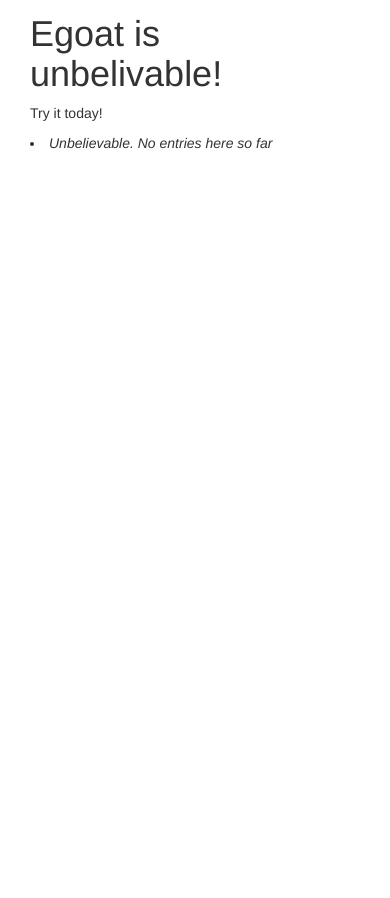
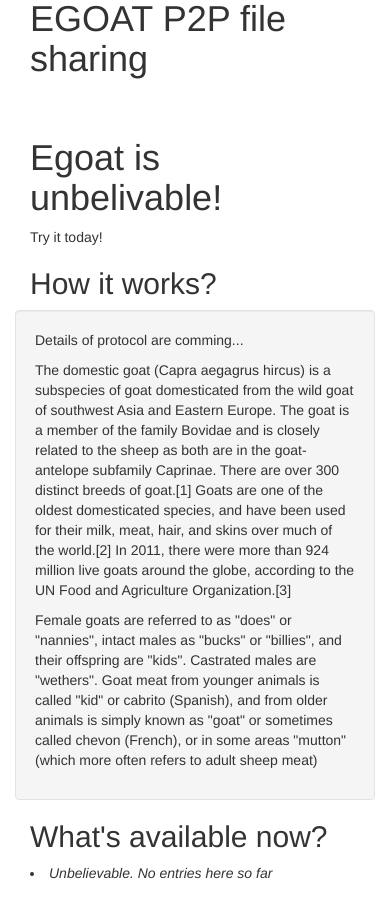
Before and after one commit to ilonajulczuk/egoat, a Flask app: page / in a window 390 px wide. Shown: the part 386-1284 px from the top of the page. Before the commit the page ends 535 px from the top, so only its background shows below. Run offline with Flask 2, Linux system fonts and the light colour scheme; data that the repository does not hold is empty; some libraries are stand-ins or nearby versions.

Commit message:
Better looking web page.

```diff
--- a/templates/index.html
+++ b/templates/index.html
@@ -1,13 +1,25 @@
 {% extends "layout.html" %}
 {% block body %}
-<div class="well-large">
-<h1>Egoat is unbelivable!</h1>
+<div class="col-md-12">
+    <h1>Egoat is unbelivable!</h1>
 
-<p>Try it today!</p>
+    <p>Try it today!</p>
+    <h2>How it works?</h2>
+</div>
+    <div class="well col-md-8">
+        <p>Details of protocol are comming...</p>
+
+        <p>The domestic goat (Capra aegagrus hircus) is a subspecies of goat domesticated from the wild goat of southwest Asia and Eastern Europe. The goat is a member of the family Bovidae and is closely related to the sheep as both are in the goat-antelope subfamily Caprinae. There are over 300 distinct breeds of goat.[1] Goats are one of the oldest domesticated species, and have been used for their milk, meat, hair, and skins over much of the world.[2] In 2011, there were more than 924 million live goats around the globe, according to the UN Food and Agriculture Organization.[3]</p>
+
+        <p>Female goats are referred to as "does" or "nannies", intact males as "bucks" or "billies", and their offspring are "kids". Castrated males are "wethers". Goat meat from younger animals is called "kid" or cabrito (Spanish), and from older animals is simply known as "goat" or sometimes called chevon (French), or in some areas "mutton" (which more often refers to adult sheep meat)</p>
+
+    </div>
+<div class="col-md-12">
+<h2>What's available now?</h2>
 {% for address, announcement in announcements.items() %}
-    <li><h3>{{ address }}</h3>
+    <h3>Client: {{ address }}</h3>
     {% for checksum, file in announcement.items() %}
-        <p>Cheksum: {{ checksum }}</p>
+        <p>Checksum: <a href="{{ '/file/' + checksum}}"> {{ checksum[:16] + "..." }}</a></p>
         <p>Filename: {{ file }} </p>
     {% endfor %}
   {% else %}
@@ -15,4 +27,5 @@
 {% endfor %}
 
 </div>
+</div>
 {% endblock %}
--- a/templates/layout.html
+++ b/templates/layout.html
@@ -5,9 +5,9 @@
     <meta charset="utf-8">
     <meta name="viewport" content="width=device-width, initial-scale=1.0">
     <meta name="description" content="">
-    <meta name="author" content="">
+    <meta name="author" content="Justyna Ilczuk, atteroTheGreatest">
 
-    <title>Starter Template for Bootstrap</title>
+    <title>EGOAT - P2P</title>
 
     <!-- Bootstrap core CSS -->
     <link href="{{ url_for('static', filename='css/bootstrap.css') }}" rel="stylesheet">
@@ -15,7 +15,16 @@
     <!-- Add custom CSS here -->
     <link href="{{ url_for('static', filename='css/simple-sidebar.css') }}" rel="stylesheet">
     <link href="{{ url_for('static', filename='font-awesome/css/font-awesome.min.css')}}" rel="stylesheet">
+<style>
+.media-object {
+        padding-bottom: 20px;
+        opacity:0.7;
+}
 
+.media-object:hover {
+        opacity:1;
+}
+</style>
 </head>
 
 <body>
@@ -29,9 +38,8 @@
                 </li>
                 <li><a href="#">Dashboard</a>
                 </li>
-                <li><a href="#">About</a>
+                <li><a href="https://github.com/atteroTheGreatest/egoat">Github</a>
                 </li>
-                <li><a href="#">Services</a>
                 </li>
             </ul>
         </div>
@@ -41,12 +49,20 @@
             <div class="content-header">
                 <h1>
                     <a id="menu-toggle" href="#" class="btn btn-default"><i class="icon-reorder"></i></a>
-                    EGOAT P2P file sharing
+
                 </h1>
             </div>
             <div class="col-md-12">
-
-                <img class="well-large" src="http://assets.inhabitat.com/wp-content/blogs.dir/1/files/2013/03/goat-population-global-warming-2.jpg" />
+            <div class="media well-large">
+              <a class="" href="https://en.wikipedia.org/wiki/Goat">
+                <img class="media-object" src="http://assets.inhabitat.com/wp-content/blogs.dir/1/files/2013/03/goat-population-global-warming-2.jpg" alt="...">
+              </a>
+              <div class="media-body">
+                <h1 class="media-heading"> EGOAT P2P file sharing</h1>
+              </div>
+            </div>
+                <img class="well-large" >
+            </div>
             </div>
             <!-- Keep all page content within the page-content inset div! -->
             <div class="page-content inset">
```
